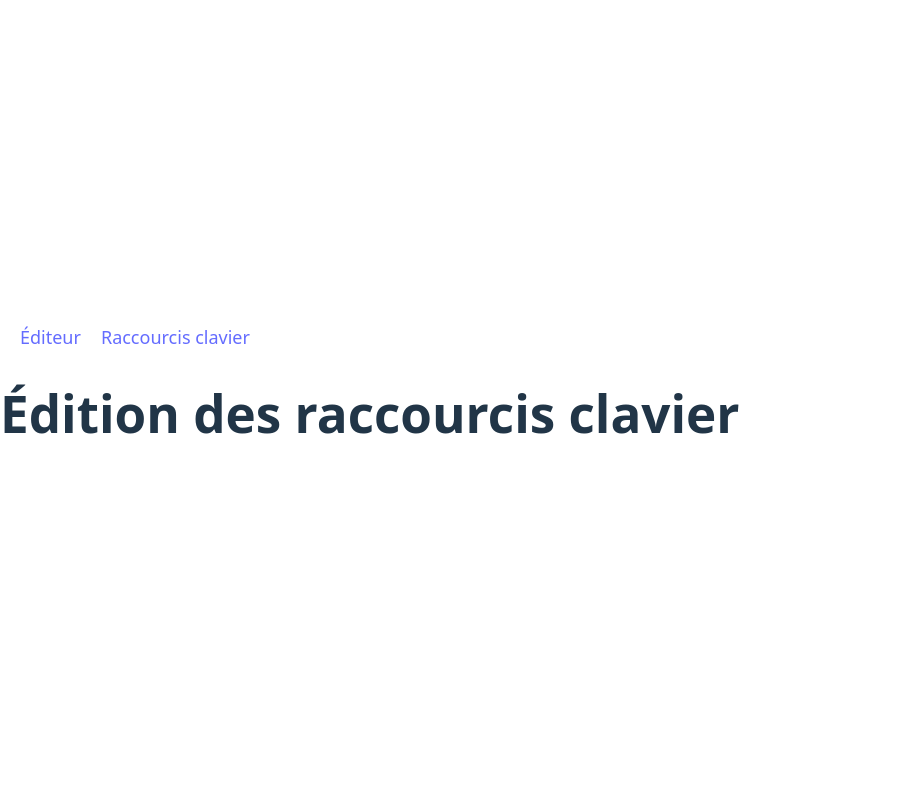
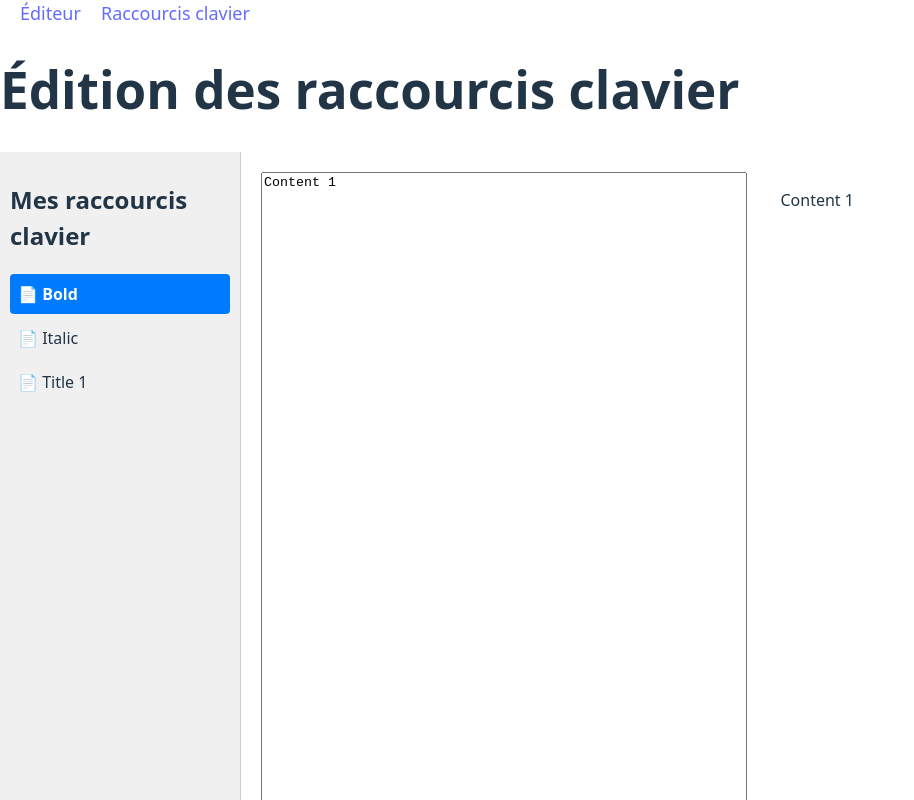
Before and after one commit to Skizzz81/ProjectMarkdown, a React (Vite) app: page /keyboard_shortcuts in a window 1280 px wide. Shown: the top 800 px of the page, without its empty margins (0-914 px from the left). Built offline with nearby package versions, Linux system fonts and the light colour scheme.

Commit message:
feat: Added the snippets tree and the snippet editor.

```diff
--- a/src/pages/KeyboardShortcutsMenu.jsx
+++ b/src/pages/KeyboardShortcutsMenu.jsx
@@ -1,13 +1,60 @@
-import NavBar from '../components/NavBar/NavBar';
+import { useState, useEffect }  from 'react';
+import FileTree                 from '../components/Sidebar/FileTree';
+import NavBar                   from '../components/NavBar/NavBar';
+import MarkdownEditor           from '../components/Editor/MarkdownEditor';
+import MarkdownPreview          from '../components/Editor/MarkdownPreview';
 
 export default function KeyboardShortcutsMenu(){
+    // Loading the saved shortcuts at startup
+    const [shortcuts, setShortcuts] = useState(() => {
+        const saved_shortcuts = localStorage.getItem('keyboard-shortcuts');
+
+        return [
+            {id: 1, name: "Bold",      content: "Content 1",   type: 'file',    shortcut: 'Ctrl+B', parentID: 'null'},
+            {id: 2, name: "Italic",    content: "Content 2",   type: 'file',    shortcut: 'Ctrl+I', parentID: 'null'},
+            {id: 3, name: "Title 1",   content: "Content 3",   type: 'file',    shortcut: 'Ctrl+1', parentID: 'null'},
+            ...(saved_shortcuts ? JSON.parse(saved_shortcuts) : [])
+        ];
+    });
+    const [active_shortcut_id, setActiveShortcutId] = useState(1);
+
+    // Finding the active shortcut
+    const active_shortcut = shortcuts.find(file => file.id === active_shortcut_id);
+
+    // Modifying the current shortcut
+    const modifyShortcut = (newShortcut) => {
+        setShortcuts(shortcuts.map(file => file.id === active_shortcut_id ? { ...file, content: newShortcut } : file));
+    };
+
+    // Automatically save on every modification
+    useEffect(() => {
+        localStorage.setItem('keyboard-shortcuts', JSON.stringify(shortcuts));
+    }, [shortcuts]);
+
     return (<>
         <header>
             <NavBar />
         </header>
         <main>
             <h1>Édition des raccourcis clavier</h1>
-
+            <div className="app_container">
+                <aside className="sidebar">
+                    <h2>Mes raccourcis clavier</h2>
+                    <FileTree
+                        files           = {shortcuts}
+                        activeFileId    = {active_shortcut_id}
+                        onFileSelect    = {setActiveShortcutId}
+                    />
+                </aside>
+                <div className="editor-layout">
+                    <div className="editor-container">
+                        <MarkdownEditor value={active_shortcut.content} onChange={modifyShortcut} />
+                    </div>
+                    <div className="preview-container">
+                        <MarkdownPreview text={active_shortcut.content} />
+                    </div>
+                </div>
+            </div>
         </main>
         <footer></footer>
     </>);
```
